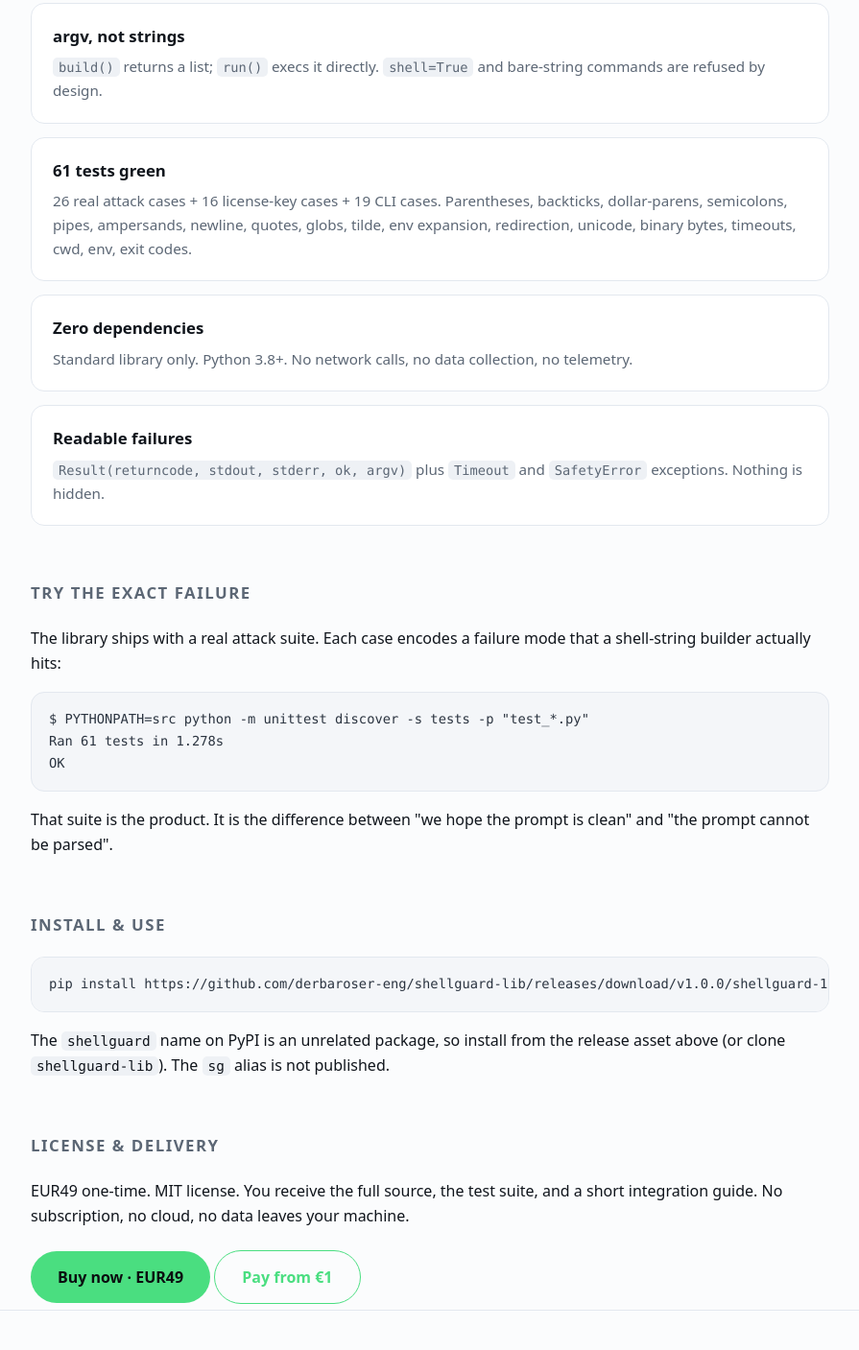
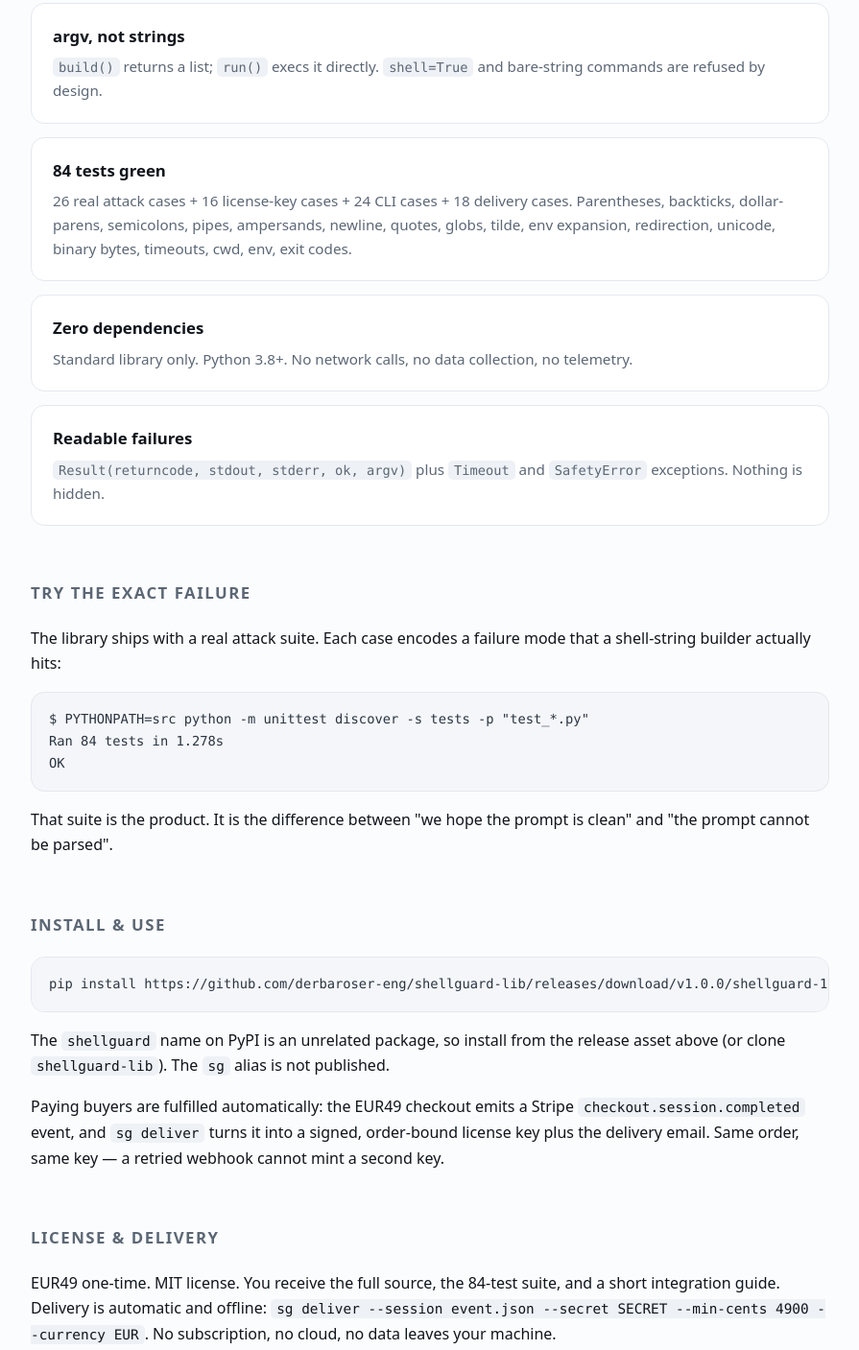
Before and after one commit to derbaroser-eng/shellguard, a plain HTML site: page index.html in a window 1280 px wide. Shown: the part 1149-2556 px from the top of the page at 96% size, without its empty margins (192-1087 px from the left). Drawn offline with Linux system fonts and the light colour scheme.

Commit message:
shellguard landing: 84 tests green, automated sg deliver fulfilment

```diff
--- a/index.html
+++ b/index.html
@@ -7,7 +7,7 @@
 <link rel="canonical" href="https://derbaroser-eng.github.io/shellguard/">
 <meta property="og:type" content="website">
 <meta property="og:title" content="shellguard — safe subprocess execution">
-<meta property="og:description" content="Run untrusted text as arguments, never as shell syntax. Zero-dependency Python library. 61 tests green.">
+<meta property="og:description" content="Run untrusted text as arguments, never as shell syntax. Zero-dependency Python library. 84 tests green.">
 <meta property="og:url" content="https://derbaroser-eng.github.io/shellguard/">
 <meta name="twitter:card" content="summary">
 <meta name="description" content="shellguard: build an argv list, never a shell string. Parentheses, backticks, dollar-parens, pipes, redirection all stay data.">
@@ -49,7 +49,7 @@
 <header><div class="wrap">
   <h1>shellguard<span class="dot">.</span></h1>
   <p class="tag">Run untrusted text as <strong>arguments</strong>, never as shell syntax. A zero-dependency Python library that kills the whole class of injection bugs.</p>
-  <div class="status"><span class="led"></span>Live &middot; EUR49 one-time &middot; 61 tests green</div>
+  <div class="status"><span class="led"></span>Live &middot; EUR49 one-time &middot; 84 tests green</div>
   <a class="cta" href="https://buy.stripe.com/00weVg5HQawocP77lS4ko0S">Buy now &middot; EUR49</a>
   <a class="cta-secondary" href="https://buy.stripe.com/aFafZk3zIbAs16p7lS4ko0T">Pay from &euro;1</a>
   <a class="cta-tertiary" href="#demo">See the bug it kills</a>
@@ -74,7 +74,7 @@ sg.run(["false"])                    # -&gt; Result(returncode=1, ok=False, ...)
   <h2>What you get</h2>
   <div class="grid">
     <div class="card"><h3>argv, not strings</h3><p><code>build()</code> returns a list; <code>run()</code> execs it directly. <code>shell=True</code> and bare-string commands are refused by design.</p></div>
-    <div class="card"><h3>61 tests green</h3><p>26 real attack cases + 16 license-key cases + 19 CLI cases. Parentheses, backticks, dollar-parens, semicolons, pipes, ampersands, newline, quotes, globs, tilde, env expansion, redirection, unicode, binary bytes, timeouts, cwd, env, exit codes.</p></div>
+    <div class="card"><h3>84 tests green</h3><p>26 real attack cases + 16 license-key cases + 24 CLI cases + 18 delivery cases. Parentheses, backticks, dollar-parens, semicolons, pipes, ampersands, newline, quotes, globs, tilde, env expansion, redirection, unicode, binary bytes, timeouts, cwd, env, exit codes.</p></div>
     <div class="card"><h3>Zero dependencies</h3><p>Standard library only. Python 3.8+. No network calls, no data collection, no telemetry.</p></div>
     <div class="card"><h3>Readable failures</h3><p><code>Result(returncode, stdout, stderr, ok, argv)</code> plus <code>Timeout</code> and <code>SafetyError</code> exceptions. Nothing is hidden.</p></div>
   </div>
@@ -82,16 +82,17 @@ sg.run(["false"])                    # -&gt; Result(returncode=1, ok=False, ...)
   <h2 id="demo">Try the exact failure</h2>
   <p>The library ships with a real attack suite. Each case encodes a failure mode that a shell-string builder actually hits:</p>
   <pre>$ PYTHONPATH=src python -m unittest discover -s tests -p "test_*.py"
-Ran 61 tests in 1.278s
+Ran 84 tests in 1.278s
 OK</pre>
   <p>That suite is the product. It is the difference between "we hope the prompt is clean" and "the prompt cannot be parsed".</p>
 
   <h2>Install &amp; use</h2>
   <pre id="install">pip install https://github.com/derbaroser-eng/shellguard-lib/releases/download/v1.0.0/shellguard-1.0.0-py3-none-any.whl</pre>
-  <p>The <code>shellguard</code> name on PyPI is an unrelated package, so install from the release asset above (or clone <code>shellguard-lib</code>). The <code>sg</code> alias is not published.</p>
+  <p>The <code>shellguard</code> name on PyPI is an unrelated package, so install from the release asset above (or clone <code>shellguard-lib</code>). The <code>sg</code> alias is not published.
+  <p>Paying buyers are fulfilled automatically: the EUR49 checkout emits a Stripe <code>checkout.session.completed</code> event, and <code>sg deliver</code> turns it into a signed, order-bound license key plus the delivery email. Same order, same key &mdash; a retried webhook cannot mint a second key.</p>
 
   <h2>License &amp; delivery</h2>
-  <p>EUR49 one-time. MIT license. You receive the full source, the test suite, and a short integration guide. No subscription, no cloud, no data leaves your machine.</p>
+  <p>EUR49 one-time. MIT license. You receive the full source, the 84-test suite, and a short integration guide. Delivery is automatic and offline: <code>sg deliver --session event.json --secret SECRET --min-cents 4900 --currency EUR</code>. No subscription, no cloud, no data leaves your machine.</p>
   <a class="cta" href="https://buy.stripe.com/00weVg5HQawocP77lS4ko0S">Buy now &middot; EUR49</a>
   <a class="cta-secondary" href="https://buy.stripe.com/aFafZk3zIbAs16p7lS4ko0T">Pay from &euro;1</a>
 </div>
```
